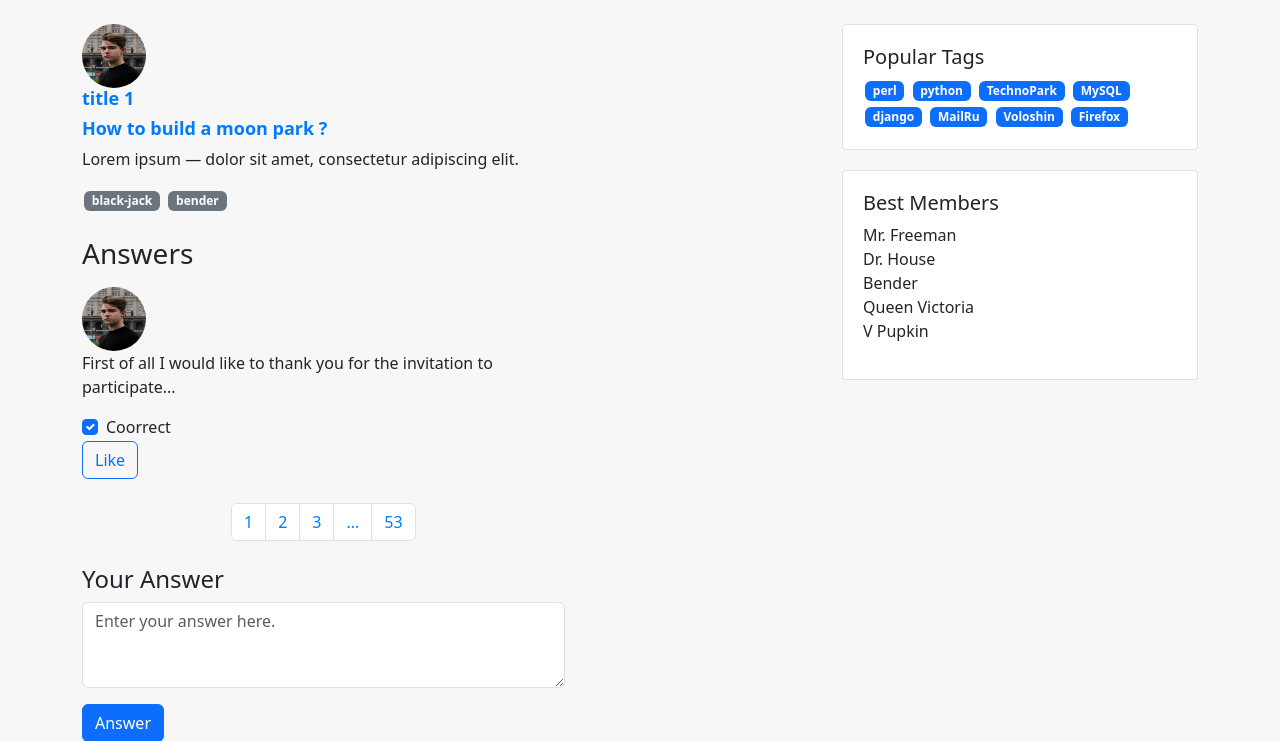
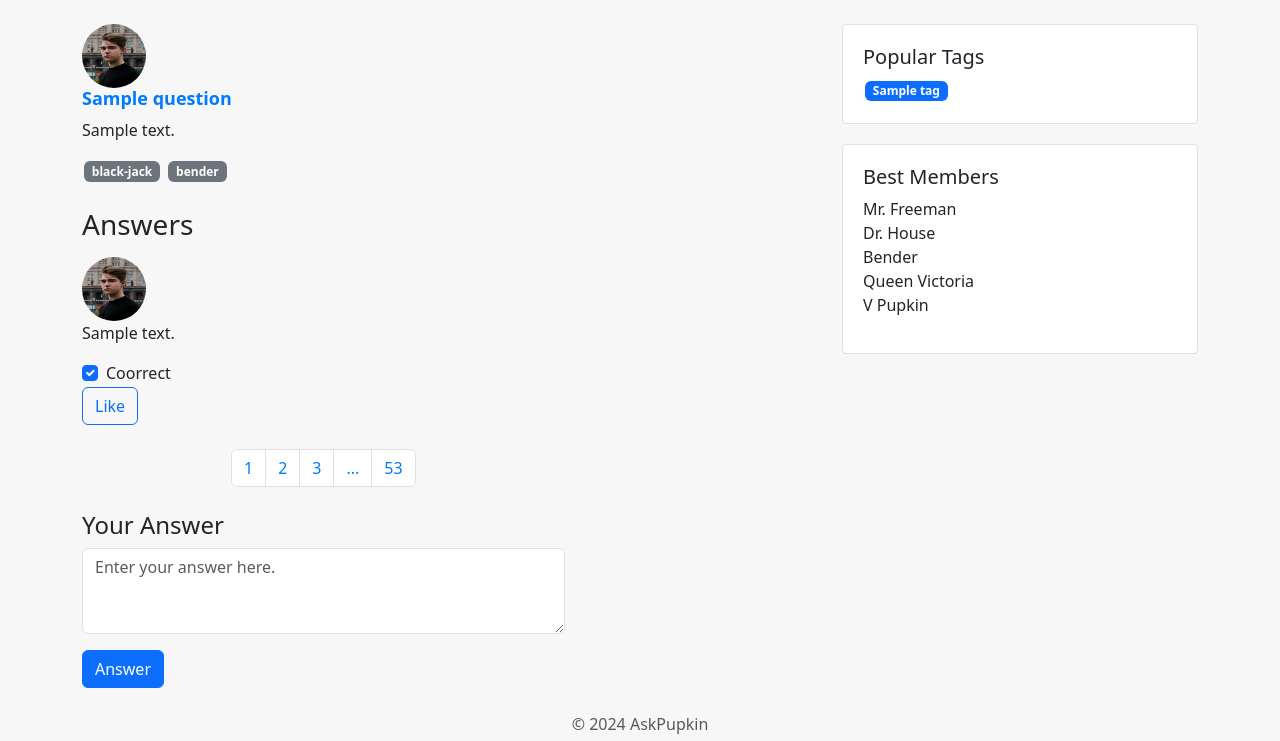
Before and after one commit to Rusy13/askme_ugarov, a Django app: page /question/1 in a window 1280 px wide. Shown: the part 57-798 px from the top of the page. Run offline with Django 5.2, Linux system fonts and the light colour scheme; tables that the repository leaves empty hold one stand-in row (values such as "Sample post").

Commit message:
[TPHW-3]: add models to the page

```diff
--- a/technop/main/templates/base.html
+++ b/technop/main/templates/base.html
@@ -56,14 +56,10 @@
                 {% block sidebar %}
                 <div class="sidebar-section">
                     <h5>Popular Tags</h5>
-                    <div class="tags">                <span class="badge bg-primary">perl</span>
-                        <span class="badge bg-primary">python</span>
-                        <span class="badge bg-primary">TechnoPark</span>
-                        <span class="badge bg-primary">MySQL</span>
-                        <span class="badge bg-primary">django</span>
-                        <span class="badge bg-primary">MailRu</span>
-                        <span class="badge bg-primary">Voloshin</span>
-                        <span class="badge bg-primary">Firefox</span>
+                    <div class="tags">
+                        {% for tag in popular_tags %}
+                            <span class="badge bg-primary">{{ tag.name }}</span>
+                        {% endfor %}
                     </div>
                 </div>
                 <div class="sidebar-section">
--- a/technop/main/templates/question.html
+++ b/technop/main/templates/question.html
@@ -13,8 +13,7 @@
                 <img src="/../static/image/photo.jpg" class="mr-3 avatar" alt="avatar">
                 <div class="media-body">
                     <h2 class="question-title">{{question.title}}</h2>
-                    <h2 class="question-title">How to build a moon park ?</h2>
-                    <p class="question-body">Lorem ipsum — dolor sit amet, consectetur adipiscing elit.</p>
+                    <p class="question-body">{{question.content}}</p>
                     <div class="question-tags">
                         <span class="badge bg-secondary">black-jack</span>
                         <span class="badge bg-secondary">bender</span>
@@ -25,7 +24,7 @@
                 <h3>Answers</h3>                <div class="media mt-3">
                     <img src="/../static/image/photo.jpg" class="mr-3 avatar" alt="avatar">
                     <div class="media-body">
-                        <p>First of all I would like to thank you for the invitation to participate...</p>
+                        <p>{{answer.content}}</p>
                         <div class="form-check">
                             <input class="form-check-input" type="checkbox" value="" id="flexCheckChecked" checked>
                             <label class="form-check-label" for="flexCheckChecked">
--- a/technop/main/views.py
+++ b/technop/main/views.py
@@ -1,40 +1,75 @@
 from django.shortcuts import render
 from django.core.paginator import Paginator
 from .models import Question
+from .models import Answer
+from .models import Tag
+from .models import Profile
+from django.http import Http404
 
-QUESTIONS = []
-for i in range(0,100):
-    QUESTIONS.append({
-    'title': 'title ' + str(i),
-    'id': i,
-    'text': 'text' + str(i)
-})
+
+# QUESTIONS = []
+# for i in range(0,100):
+#     QUESTIONS.append({
+#     'title': 'title ' + str(i),
+#     'id': i,
+#     'text': 'text' + str(i)
+# })
 
 def paginate(objects, page, per_page=10):
     paginator = Paginator(objects, per_page)
     return paginator.page(page).object_list
 
+
+
+
+
 # Create your views here.
 def base(request):
-    return render(request, 'base.html')
+    popular_tags = Tag.objects.get_popular_tags(count=5)
+    popular_members = Profile.objects.get_popular_profiles(count=5)
+
+    return render(request, 'base.html', {'popular_tags': popular_tags, 'popular_members': popular_members})
 
 def ask(request):
-    return render(request, 'ask.html')
+    popular_tags = Tag.objects.get_popular_tags(count=5)
+    popular_members = Profile.objects.get_popular_profiles(count=5)
+    return render(request, 'ask.html', {'popular_tags': popular_tags, 'popular_members': popular_members})
 
 def login(request):
-    return render(request, 'login.html')
+    popular_tags = Tag.objects.get_popular_tags(count=5)
+    popular_members = Profile.objects.get_popular_profiles(count=5)
+    return render(request, 'login.html', {'popular_tags': popular_tags, 'popular_members': popular_members})
 
 def register(request):
-    return render(request, 'register.html')
+    popular_tags = Tag.objects.get_popular_tags(count=5)
+    popular_members = Profile.objects.get_popular_profiles(count=5)
+    return render(request, 'register.html', {'popular_tags': popular_tags, 'popular_members': popular_members})
 
 def question(request,question_id):
-    item = QUESTIONS[question_id]
-    return render(request, 'question.html', {'question': item})
+    popular_tags = Tag.objects.get_popular_tags(count=5)
+    popular_members = Profile.objects.get_popular_profiles(count=5)
+    try:
+        quest = Question.objects.get(pk=question_id)
+        ans = Answer.objects.get(pk=question_id)
+        # ans = Answer.objects.filter(question=quest)
+    except Question.DoesNotExist:
+        raise Http404("Question does not exist")
+
+    # quest = Question.objects.all()
+    # item = quest[question_id-1]
+    # ans = Answer.objects.all()
+    # itemans = ans[question_id-1]
+    return render(request, 'question.html', {'question': quest, 'answer': ans, 'popular_tags': popular_tags, 'popular_members': popular_members})
 
 def index(request):
+    popular_tags = Tag.objects.get_popular_tags(count=5)
+    popular_members = Profile.objects.get_popular_profiles(count=5)
+    # popular_members = Profile.objects.get_popular_members(count=5)
     quest = Question.objects.all()
     page = int(request.GET.get('page', 1))
-    return render(request, 'index.html', {'questions': paginate(quest,page)})
+    return render(request, 'index.html', {'questions': paginate(quest,page), 'popular_tags': popular_tags, 'popular_members': popular_members})
 
 def setting(request):
-    return render(request, 'setting.html')
+    popular_tags = Tag.objects.get_popular_tags(count=5)
+    popular_members = Profile.objects.get_popular_profiles(count=5)
+    return render(request, 'setting.html', {'popular_tags': popular_tags, 'popular_members': popular_members})
```
Also changed, not shown: technop/main/templates/index.html (+13 -5 lines), README.md.
